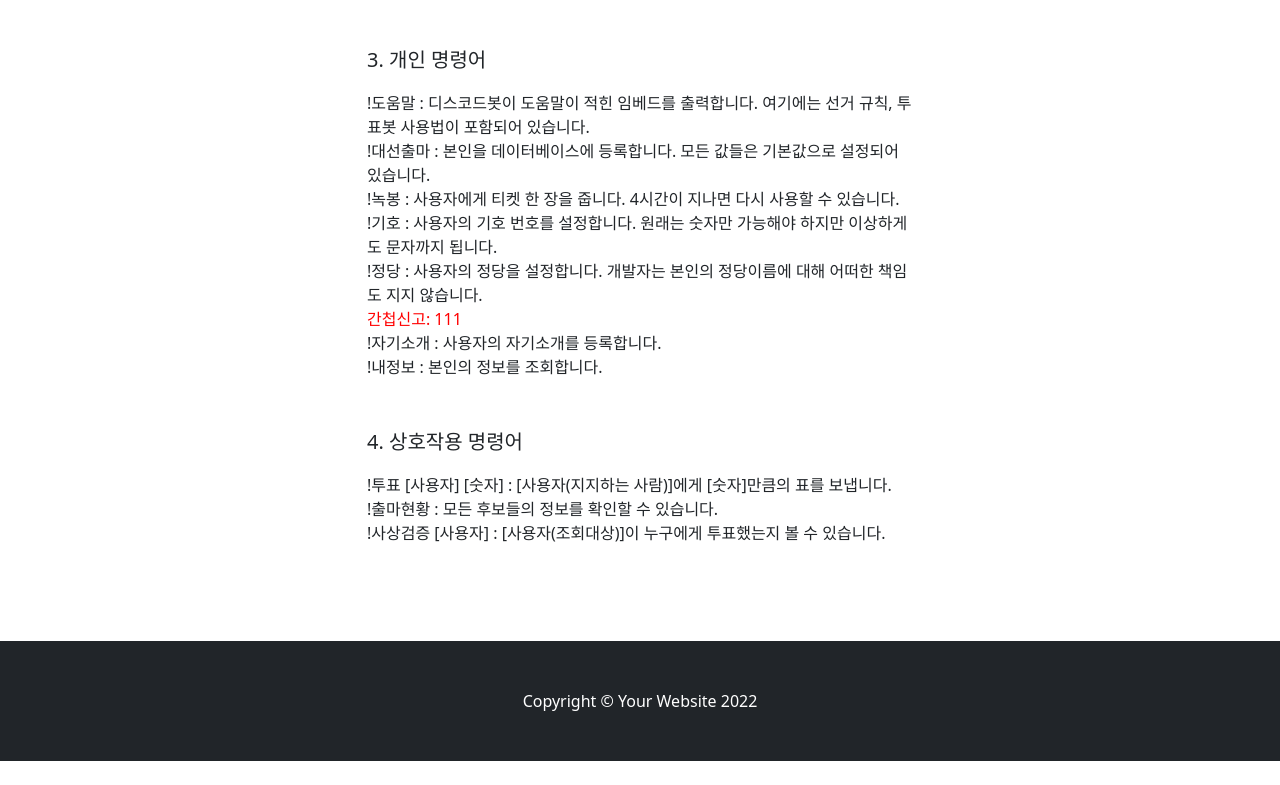
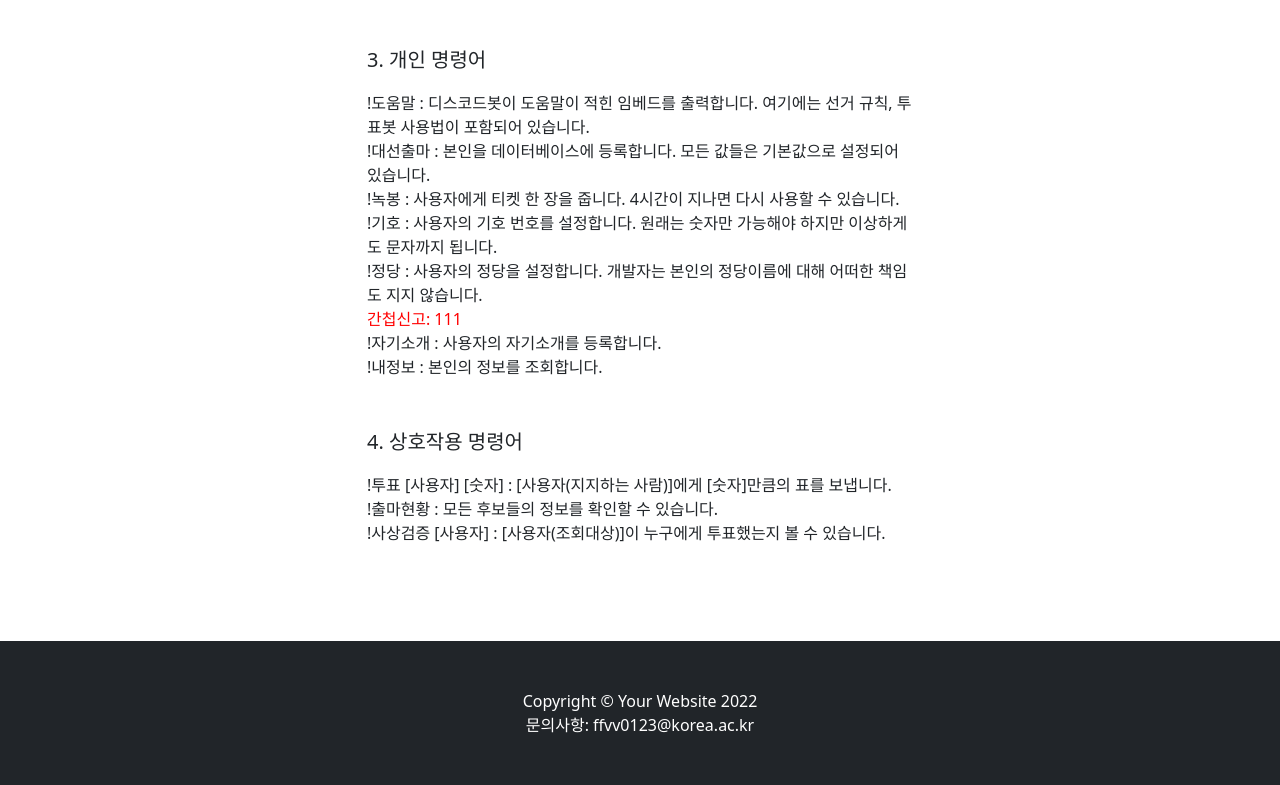
Before and after one commit to ffvv0123/DiscordVoteBotWeb, a plain HTML site: page startbootstrap-full-width-pics-gh-pages/index.html in a window 1280 px wide. Shown: the part 2403-3188 px from the top of the page. Before the commit the page ends 3164 px from the top, so only its background shows below. Drawn offline with nearby package versions, Linux system fonts and the light colour scheme.

Commit message:
Update index.html

```diff
--- a/startbootstrap-full-width-pics-gh-pages/index.html
+++ b/startbootstrap-full-width-pics-gh-pages/index.html
@@ -98,6 +98,9 @@
         <!-- Footer-->
         <footer class="py-5 bg-dark">
             <div class="container"><p class="m-0 text-center text-white">Copyright &copy; Your Website 2022</p></div>
+                        <div class="container">
+                <p class="m-0 text-center text-white"> 문의사항: ffvv0123@korea.ac.kr </p>
+            </div>
         </footer>
         <!-- Bootstrap core JS-->
         <script src="https://cdn.jsdelivr.net/npm/bootstrap@5.1.3/dist/js/bootstrap.bundle.min.js"></script>
```
